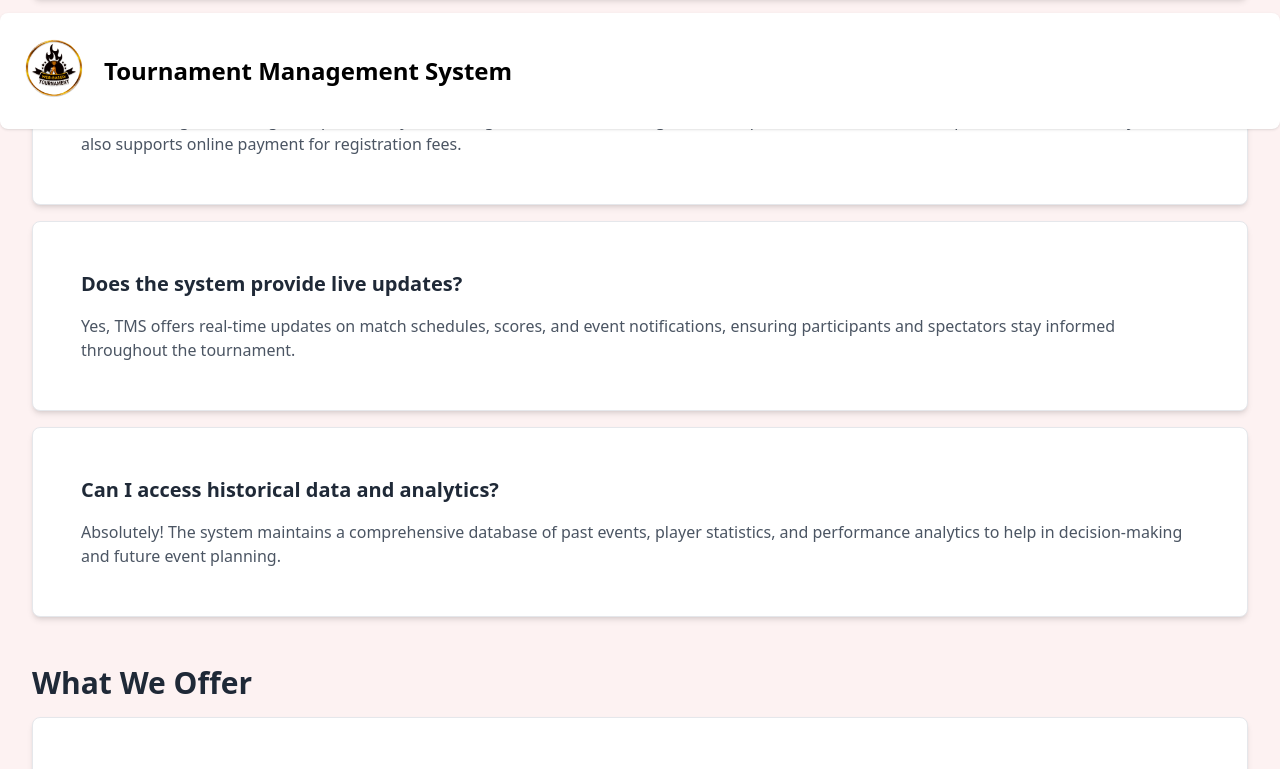
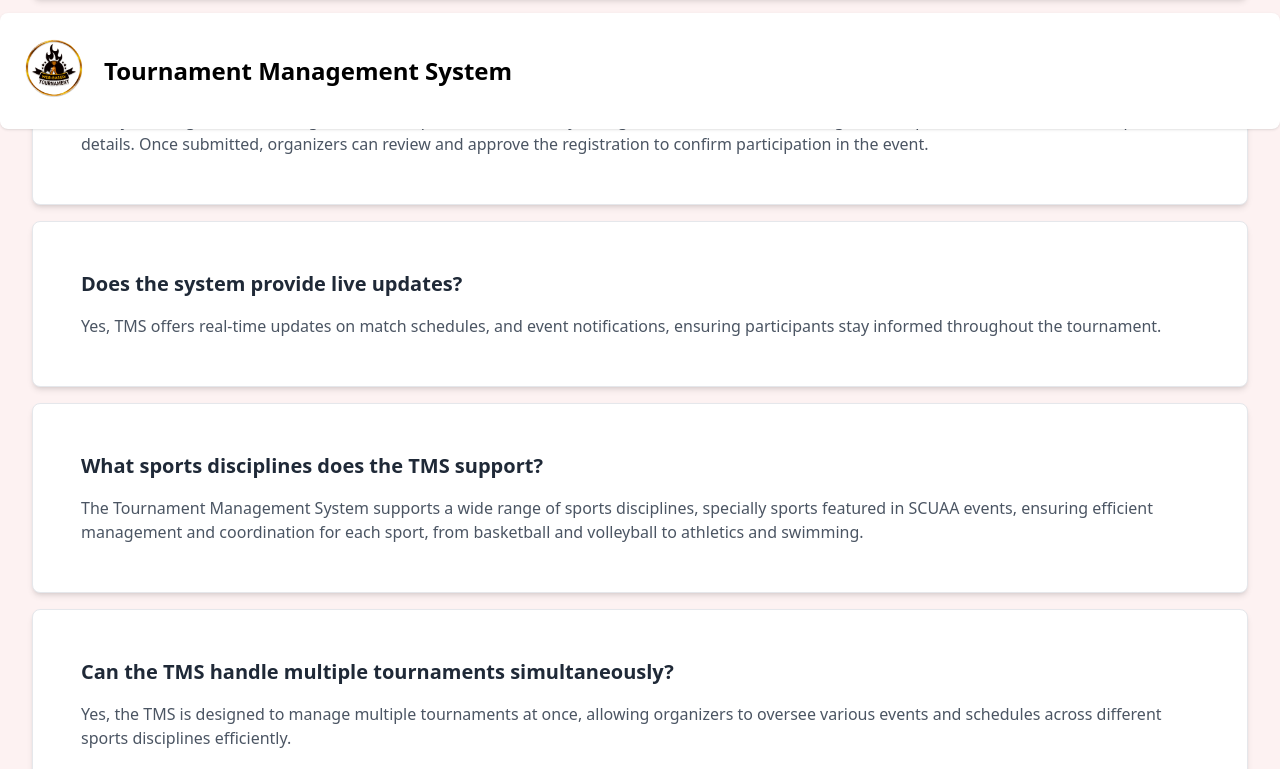
Before and after one commit to Sowishi/Tournament-Management-System, a React (Vite) app: page /about in a window 1280 px wide. Shown: the part 671-1440 px from the top of the page. Built offline with nearby package versions, Linux system fonts and the light colour scheme; no server answers; the database is empty; what @react-pdf/renderer would draw is missing.

Commit message:
About us page faqs

```diff
--- a/src/pages/about.jsx
+++ b/src/pages/about.jsx
@@ -49,10 +49,11 @@ const AboutPage = () => {
                 How can teams register for events?
               </h3>
               <p className="text-gray-600">
-                Teams can register through the platform by submitting their
-                details, including team lineups, coach information, and
-                preferred events. The system also supports online payment for
-                registration fees.
+                The system registration is designed to be simple and
+                user-friendly. Delegates can create accounts, log in to the
+                platform, and fill out the required details. Once submitted,
+                organizers can review and approve the registration to confirm
+                participation in the event.
               </p>
             </Card>
             <Card className="p-6">
@@ -60,19 +61,30 @@ const AboutPage = () => {
                 Does the system provide live updates?
               </h3>
               <p className="text-gray-600">
-                Yes, TMS offers real-time updates on match schedules, scores,
-                and event notifications, ensuring participants and spectators
-                stay informed throughout the tournament.
+                Yes, TMS offers real-time updates on match schedules, and event
+                notifications, ensuring participants stay informed throughout
+                the tournament.
               </p>
             </Card>
             <Card className="p-6">
               <h3 className="text-xl font-semibold text-gray-800">
-                Can I access historical data and analytics?
+                What sports disciplines does the TMS support?
               </h3>
               <p className="text-gray-600">
-                Absolutely! The system maintains a comprehensive database of
-                past events, player statistics, and performance analytics to
-                help in decision-making and future event planning.
+                The Tournament Management System supports a wide range of sports
+                disciplines, specially sports featured in SCUAA events, ensuring
+                efficient management and coordination for each sport, from
+                basketball and volleyball to athletics and swimming.
+              </p>
+            </Card>
+            <Card className="p-6">
+              <h3 className="text-xl font-semibold text-gray-800">
+                Can the TMS handle multiple tournaments simultaneously?{" "}
+              </h3>
+              <p className="text-gray-600">
+                Yes, the TMS is designed to manage multiple tournaments at once,
+                allowing organizers to oversee various events and schedules
+                across different sports disciplines efficiently.
               </p>
             </Card>
           </div>
```
